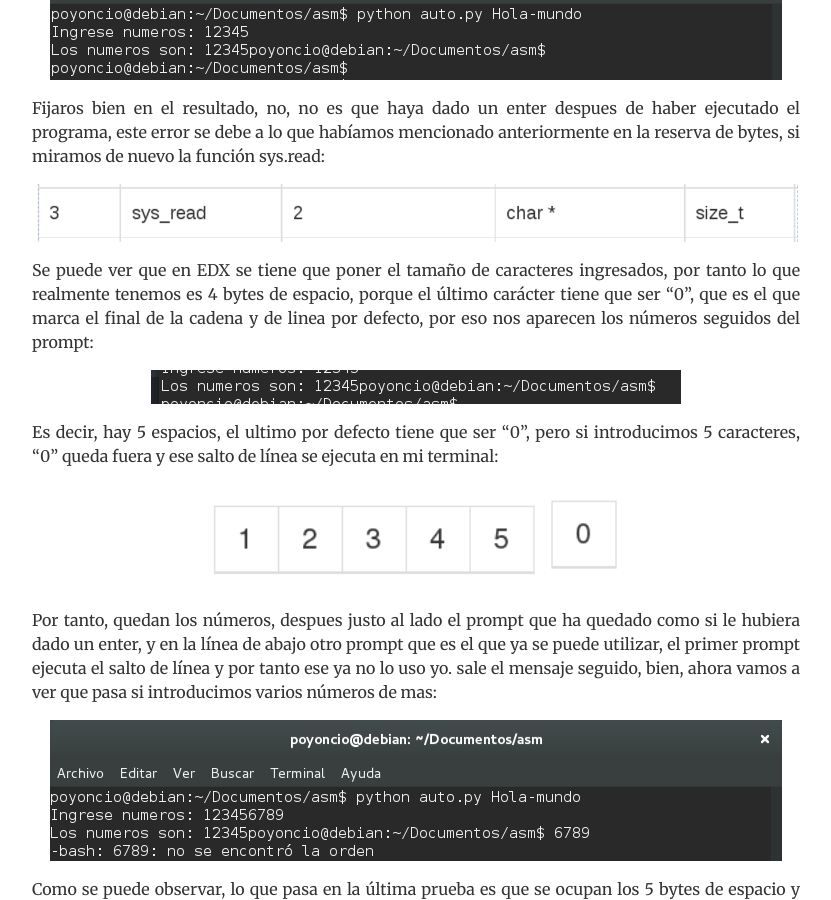
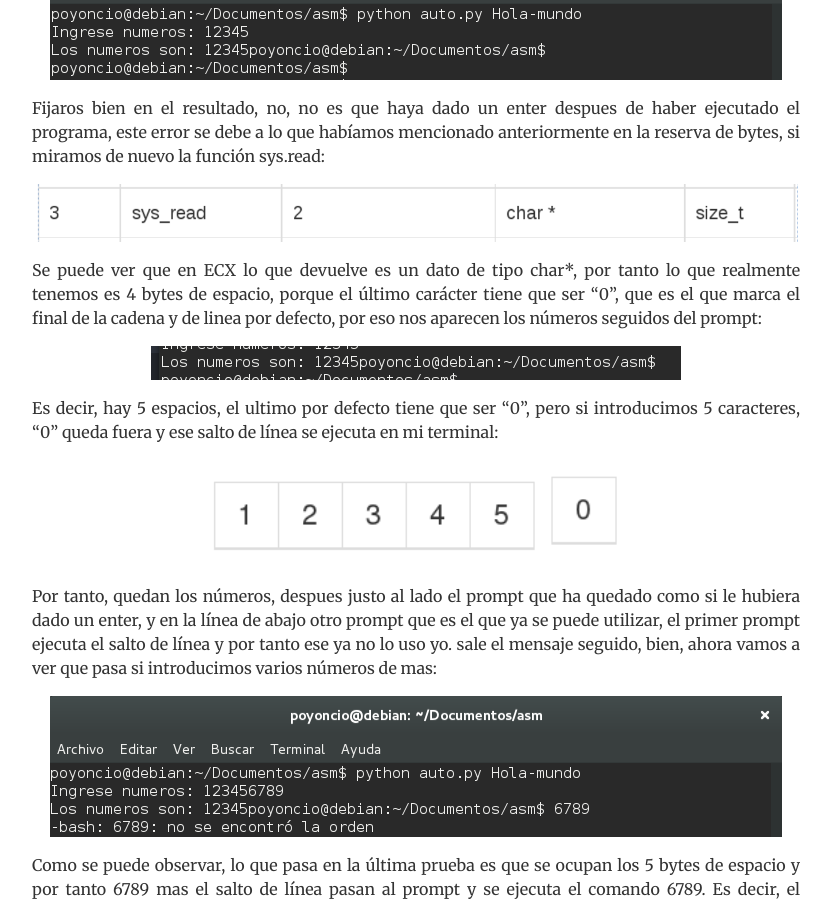
Before and after one commit to Poyoncio/poyoweb, a Jekyll site: the page built from _posts/2017-01-04-Curso-ensamblador-05-Reserva-y-entrada-de-datosntroduccion.md, in a window 1280 px wide and 900 px high, scrolled down 4702 px. Shown: the whole window, without its empty margins (224-1055 px from the left). Built offline with Jekyll 4.4.1, drawn with Linux system fonts in a browser that asks for light colours; nearby versions of some CDN libraries; comment, search, counter and statistics services are not loaded.

Commit message:
Update 2017-01-04-Curso-ensamblador-05-Reserva-y-entrada-de-datosntroduccion.md

```diff
--- a/_posts/2017-01-04-Curso-ensamblador-05-Reserva-y-entrada-de-datosntroduccion.md
+++ b/_posts/2017-01-04-Curso-ensamblador-05-Reserva-y-entrada-de-datosntroduccion.md
@@ -163,7 +163,7 @@ Fijaros bien en el resultado, no, no es que haya dado un enter despues de haber
 
 <img src="/images/sys-read-noob-5.png" />
 
-Se puede ver que en EDX se tiene que poner el tamaño de caracteres ingresados, por tanto lo que realmente tenemos es 4 bytes de espacio, porque el último carácter tiene que ser "0", que es el que marca el final de la cadena y de linea por defecto, por eso nos aparecen los números seguidos del prompt:
+Se puede ver que en ECX lo que devuelve es un dato de tipo char*, por tanto lo que realmente tenemos es 4 bytes de espacio, porque el último carácter tiene que ser "0", que es el que marca el final de la cadena y de linea por defecto, por eso nos aparecen los números seguidos del prompt:
 
 <img src="/images/seguido-prompt-reserva.png" />
 
```
